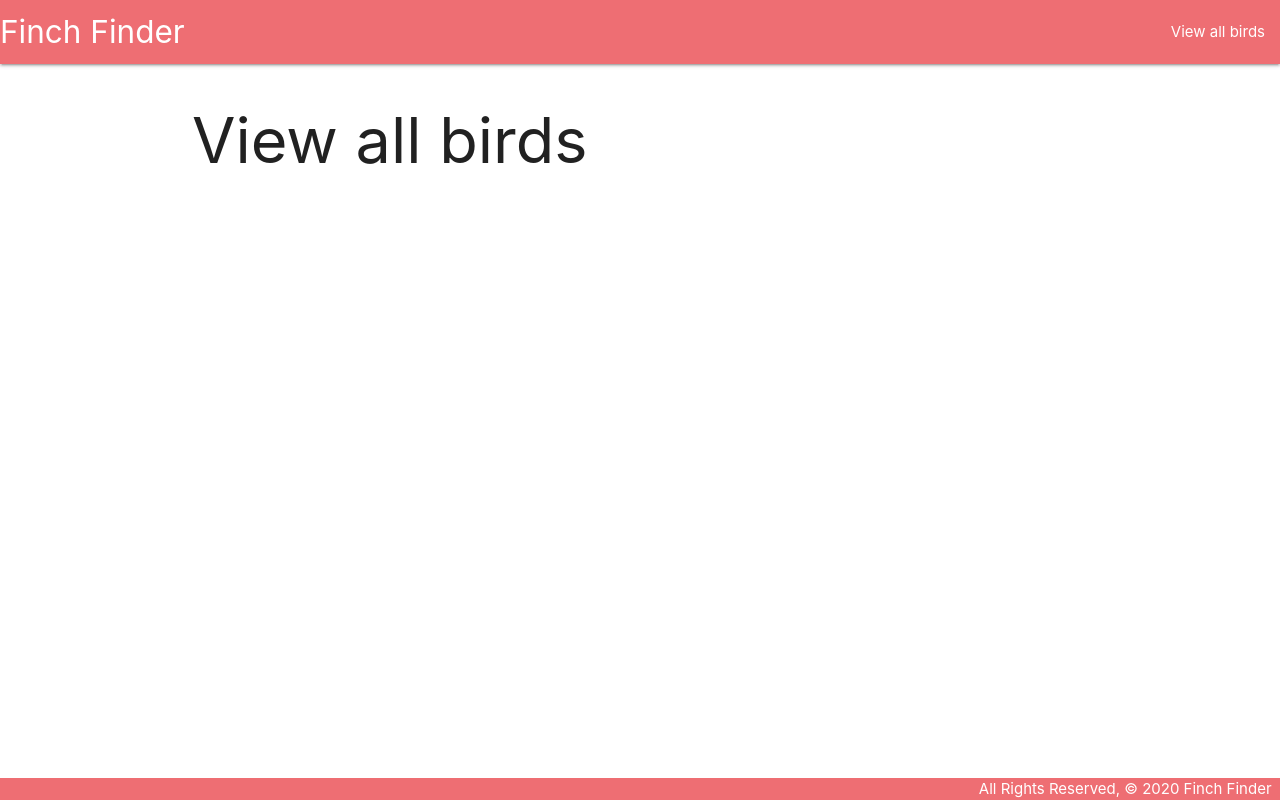
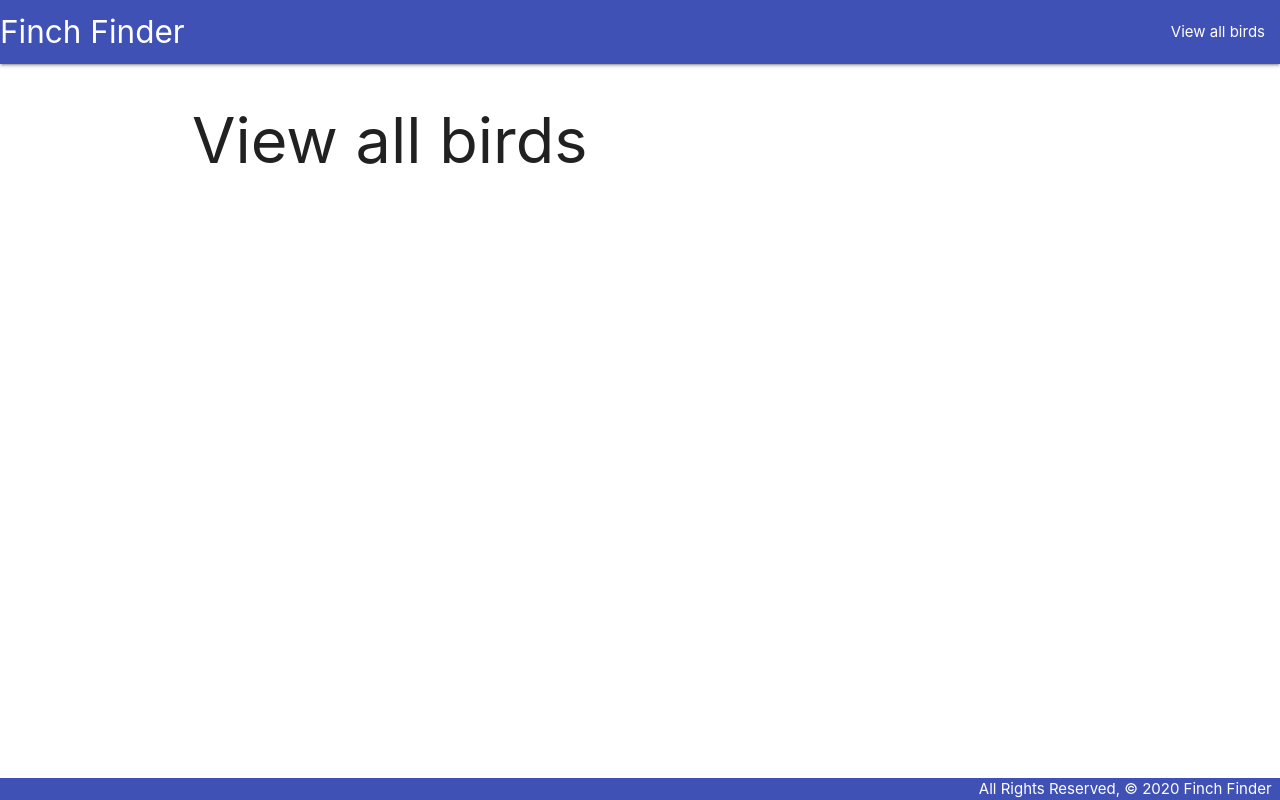
Before and after one commit to TCashion/finch-finder, a Django app: page /birds/ in a window 1280 px wide. Run offline with Django 3.2, Linux system fonts and the light colour scheme; data that the repository does not hold is empty.

Commit message:
adjust colors

```diff
--- a/main_app/templates/birds/index.html
+++ b/main_app/templates/birds/index.html
@@ -6,7 +6,7 @@
 <div class="row">
     {% for bird in birds %}
         <div class="col s12 m7 l6 xl4">
-            <div class="card">
+            <div class="card hoverable">
                 <div class="card-image">
                 <img src="https://via.placeholder.com/250x250">
                 <span class="card-title">{{ bird.name }}</span>
@@ -27,8 +27,8 @@
                 </div>
                 <p>{{ bird.description }}</p>
                 </div>
-                <div class="card-action">
-                <a href="{% url 'detail' bird.id %}">Details</a>
+                <div class="card-action indigo accent-1">
+                <a href="{% url 'detail' bird.id %}" >Details</a>
                 </div>
             </div>
         </div>
--- a/main_app/templates/main_app/base.html
+++ b/main_app/templates/main_app/base.html
@@ -8,13 +8,18 @@
     <meta http-equiv="X-UA-Compatible" content="ie=edge">
     <title>Finch Finder</title>
     <link href="https://fonts.googleapis.com/icon?family=Material+Icons" rel="stylesheet">
+    <!-- load static sheet -->
     <link rel="stylesheet" type="text/css" href="{% static 'css/style.css' %}">
+    <!-- Compiled and minified CSS -->
     <link rel="stylesheet" href="https://cdnjs.cloudflare.com/ajax/libs/materialize/1.0.0/css/materialize.min.css">
+    <!-- Compiled and minified JavaScript -->
+    <script src="https://cdnjs.cloudflare.com/ajax/libs/materialize/1.0.0/js/materialize.min.js"></script>
+
 </head>
 <body>
     <header>
         <nav>
-            <div class="nav-wrapper">
+            <div class="nav-wrapper indigo">
               <a href="/" class="left brand-logo">Finch Finder</a>
               <ul class="right">
                 <li><a href="/birds">View all birds</a></li>
@@ -26,7 +31,7 @@
         {% block content %}
         {% endblock %}
     </main>
-    <footer class="page-footer">
+    <footer class="page-footer indigo">
         <div class="right">All Rights Reserved, &copy; 2020 Finch Finder &nbsp;</div>
     </footer>
 
```
